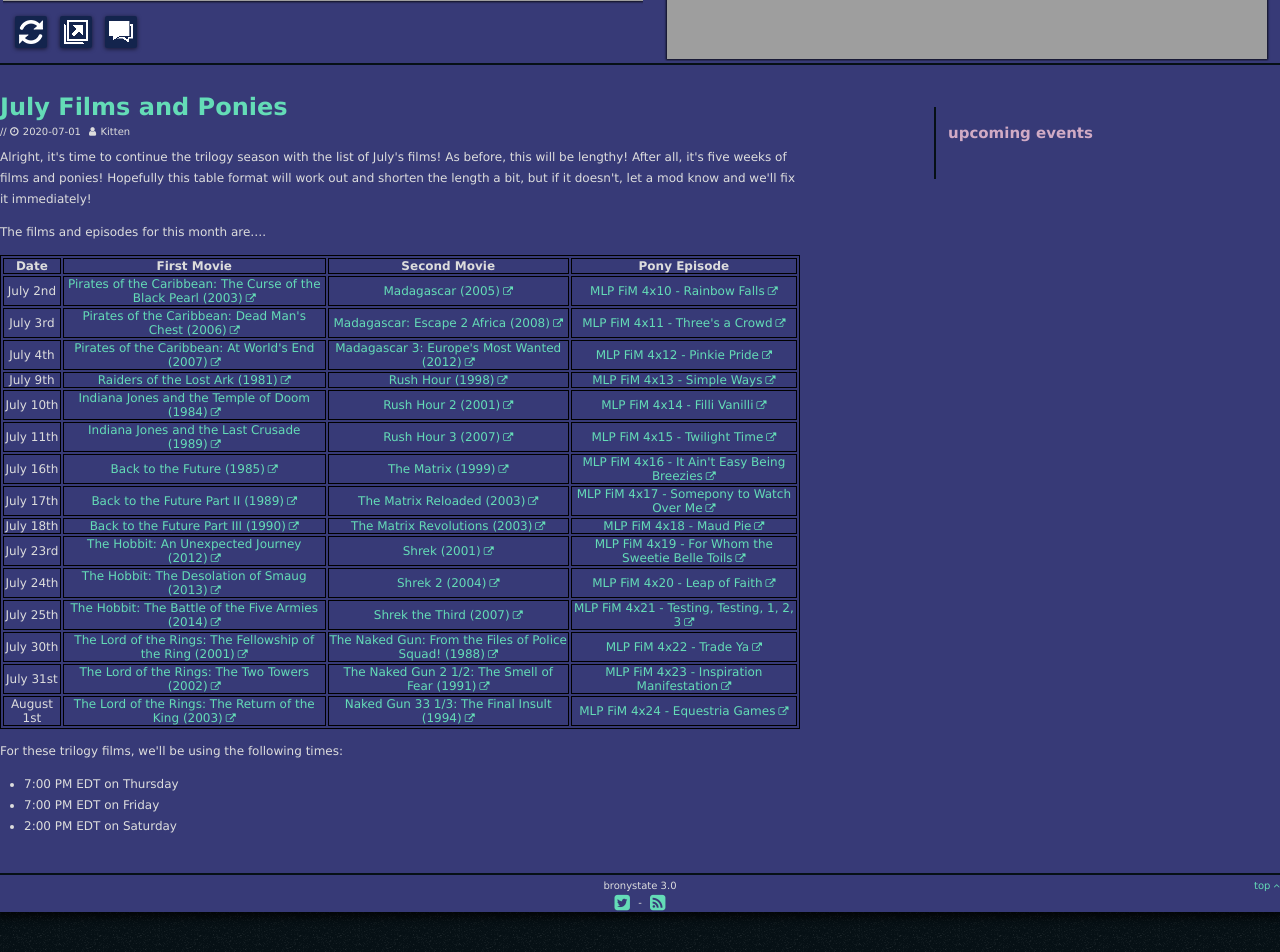
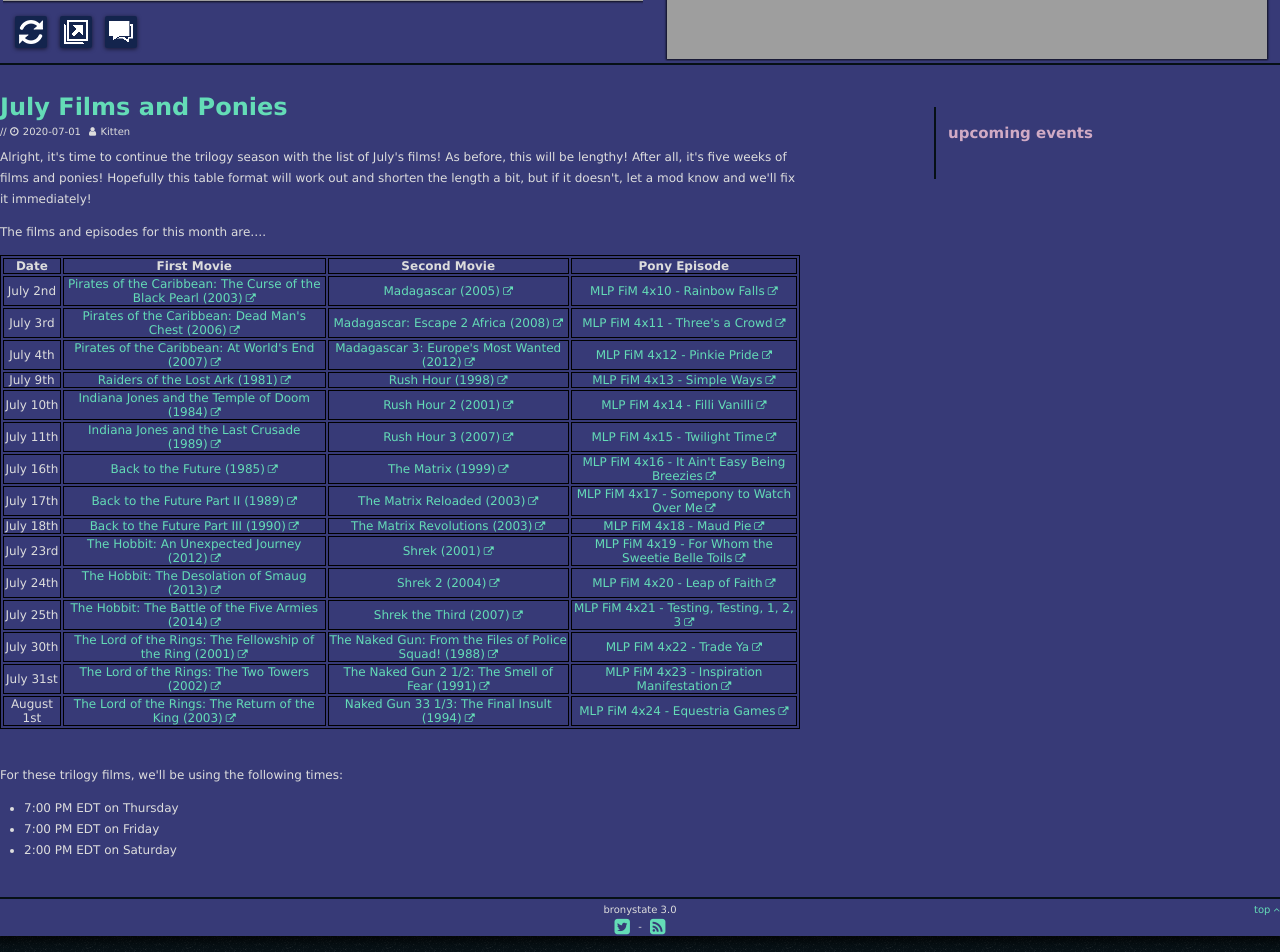
Before and after one commit to Bronystate/brstv3, a Jekyll site: the page built from index.md, in a window 1280 px wide. Shown: the part 652-1604 px from the top of the page. Built offline with Jekyll 4.4.1, drawn with Linux system fonts in a browser that asks for light colours; nearby versions of some CDN libraries; grey boxes are pictures that could not be loaded.

Commit message:
Update _zone_news.scss

```diff
--- a/_sass/_zone_news.scss
+++ b/_sass/_zone_news.scss
@@ -14,7 +14,7 @@
 
   article {
     table {
-      margin-bottom: 1.0em;
+      margin-bottom: 3.0em;
       border: 1px solid black;
     }
 
```
